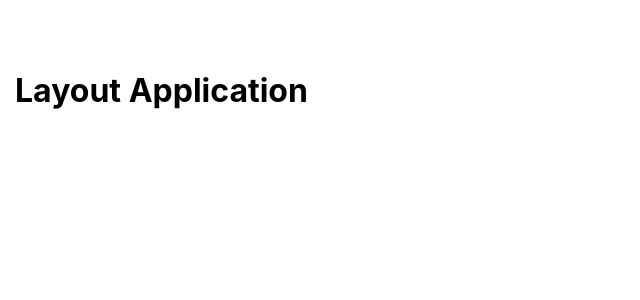
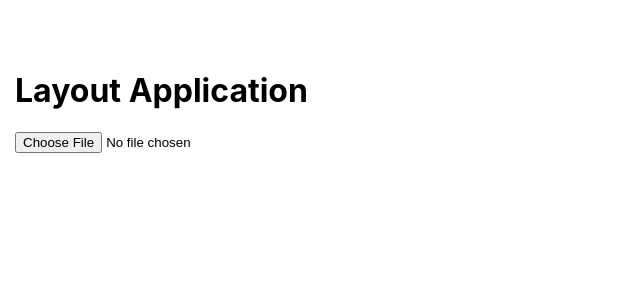
Before and after one commit to spiredevang/dali_layout, a React (Create React App) app: page / in a window 1280 px wide. Shown: the top 300 px of the page, without its empty margins (0-640 px from the left). Built offline with nearby package versions, Linux system fonts and the light colour scheme.

Commit message:
Add json upload to HomePage

```diff
--- a/src/components/home_page.tsx
+++ b/src/components/home_page.tsx
@@ -2,20 +2,40 @@ import * as React from 'react';
 
 interface Properties {}
 
-interface State {}
+interface State {
+  jsonContents: any;
+}
 
 /** The home page component. */
 export class HomePage extends React.Component<Properties, State> {
   constructor(props: Properties) {
     super(props)
-    this.state = {};
+    this.state = {jsonContents: {}};
   }
 
   public render(): JSX.Element {
+    console.log('render', this.state.jsonContents);
     return (
       <div style={HomePage.STYLE.container}>
         <h1>Layout Application</h1>
+        <input type='file' onChange={this.onChange}/>
       </div>);
+  }
+
+  private onChange = (event: React.ChangeEvent<HTMLInputElement>) => {
+    const files = event.target.files as any
+    const file = files[0];
+    if(file.type === 'application/json') {
+      const readFile = new FileReader();
+      readFile.onload = this.onLoad;
+      readFile.readAsText(file);
+    }
+  }
+
+  private onLoad = (e: any) => {
+    const contents = e.target.result;
+    const jsonContents = JSON.parse(contents);
+    this.setState({jsonContents})
   }
 
   private static readonly STYLE = {
```
